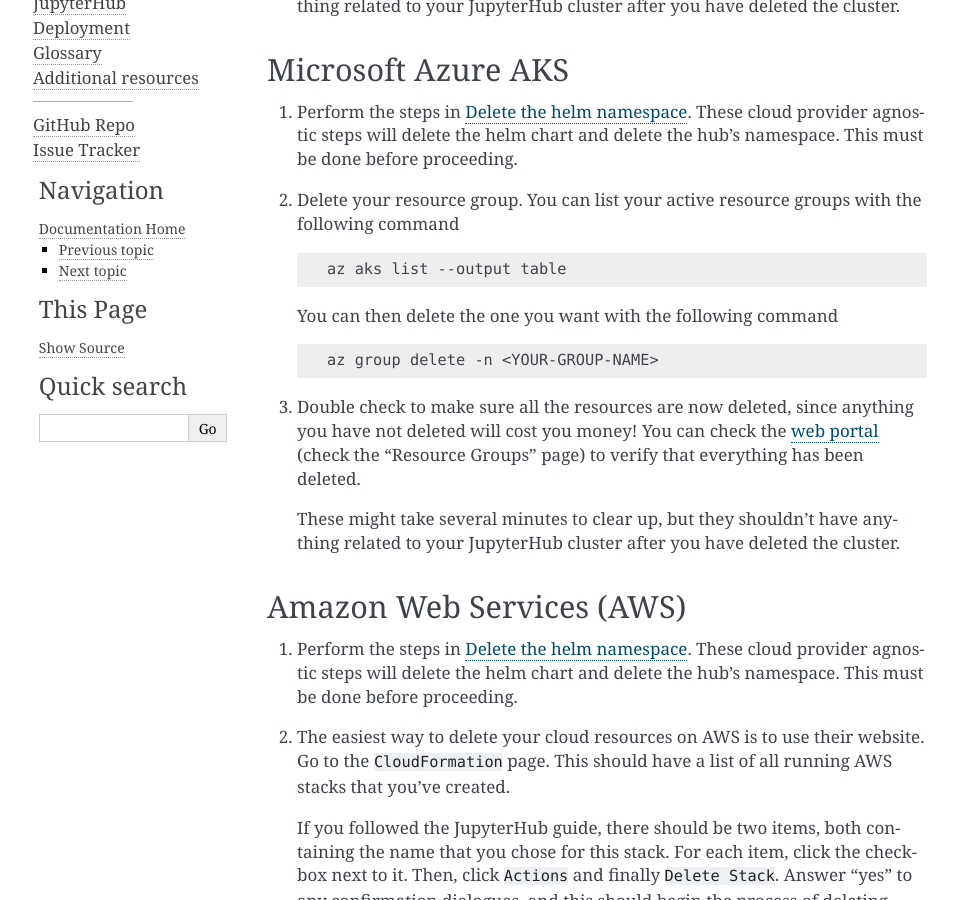
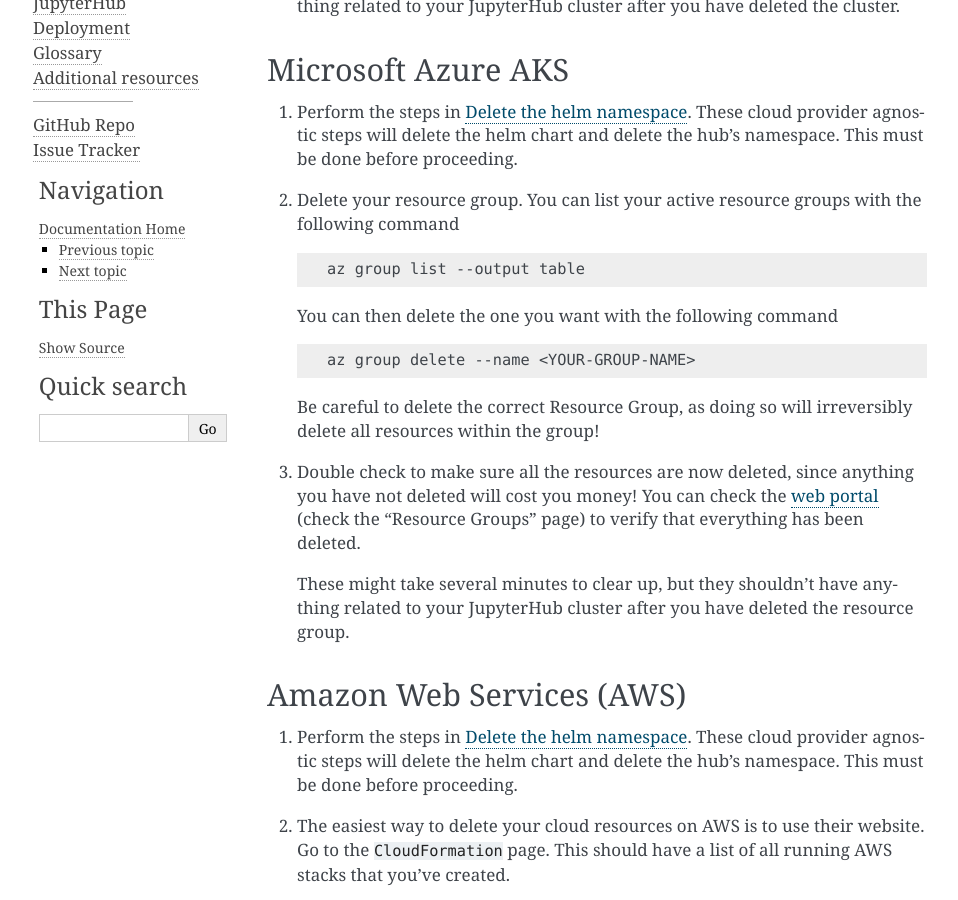
Before and after one commit to jupyterhub/zero-to-jupyterhub-k8s, a Sphinx documentation site: the page built from doc/source/turn-off.rst, in a window 1280 px wide and 900 px high, scrolled down 1599 px. Shown: the whole window, without its empty margins (153-1111 px from the left). Built offline with Sphinx 7.4.7, drawn with Linux system fonts in a browser that asks for light colours; some of the changed text lies outside the part shown.

Commit message:
standardizing language on resource groups

```diff
--- a/doc/source/setup-jupyterhub.rst
+++ b/doc/source/setup-jupyterhub.rst
@@ -55,8 +55,7 @@
    See the `RBAC documentation <security.html#use-role-based-access-control-rbac>`_
    for more details.
 
-5. Save the ``config.yaml`` file. If using the nano editor, hit ``Ctrl-X`` and
-   make sure to answer ‘yes’ when it asks you to save.
+5. Save the ``config.yaml`` file.
 
 Install JupyterHub
 ------------------
--- a/doc/source/turn-off.rst
+++ b/doc/source/turn-off.rst
@@ -30,7 +30,7 @@
 
   .. code-block:: bash
 
-     helm delete <your-helm-release-name> --purge
+     helm delete <YOUR-HELM-RELEASE-NAME> --purge
 
 2. Next, delete the namespace the hub was installed in. This deletes any disks
    that may have been created to store user's data, and any IP addresses that
@@ -38,7 +38,7 @@
 
    .. code-block:: bash
 
-      kubectl delete namespace <your-namespace>
+      kubectl delete namespace <YOUR-NAMESPACE>
 
 Google Cloud Platform
 ---------------------
@@ -84,20 +84,23 @@
 
    .. code-block:: bash
 
-      az aks list --output table
+      az group list --output table
 
    You can then delete the one you want with the following command
 
    .. code-block:: bash
 
-      az group delete -n <YOUR-GROUP-NAME>
+      az group delete --name <YOUR-GROUP-NAME>
+
+   Be careful to delete the correct Resource Group, as doing so will irreversibly
+   delete all resources within the group!
 
 3. Double check to make sure all the resources are now deleted, since anything you
    have not deleted will cost you money! You can check the `web portal <https://portal.azure.com>`_
    (check the "Resource Groups" page) to verify that everything has been deleted.
 
    These might take several minutes to clear up, but they shouldn't have anything
-   related to your JupyterHub cluster after you have deleted the cluster.
+   related to your JupyterHub cluster after you have deleted the resource group.
 
 Amazon Web Services (AWS)
 -------------------------
```
